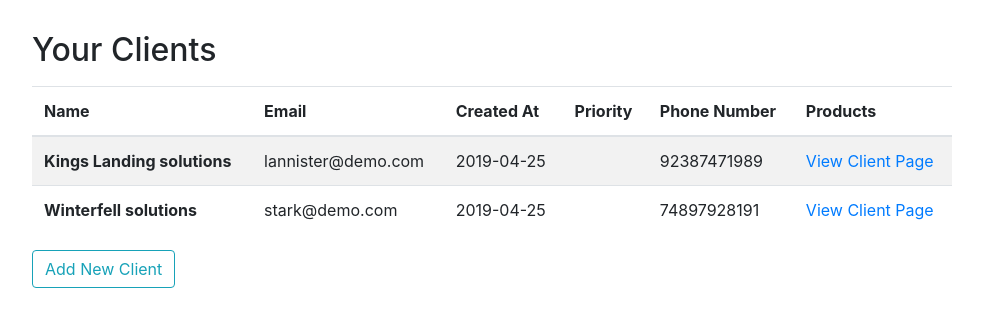
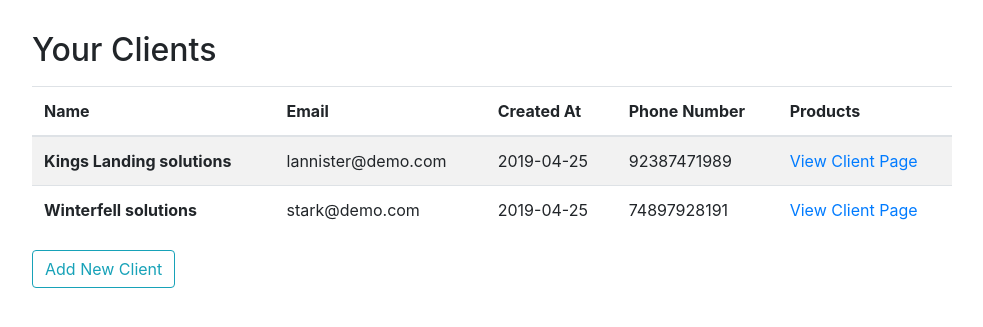
Before and after one commit to RafatAssaf/FeatureLab, a Flask app: page /clients in a window 1280 px wide. Shown: the part 56-383 px from the top of the page, without its empty margins (53-1036 px from the left). Run offline with Flask 2, Linux system fonts and the light colour scheme; a user stored in the database is signed in; data comes from the database, SQL or seed files in the repository; some libraries are stand-ins or nearby versions.

Commit message:
Removed priority column from clients list page

```diff
--- a/feature_lab/templates/clients.html
+++ b/feature_lab/templates/clients.html
@@ -8,7 +8,6 @@
                 <th scope="col">Name</th>
                 <th scope="col">Email</th>
                 <th scope="col">Created At</th>
-                <th scope="col">Priority</th>
                 <th scope="col">Phone Number</th>
                 <th scope="col">Products</th>
             </tr>
@@ -19,7 +18,6 @@
                     <th scope="row">{{client.name}}</th>
                     <td>{{client.email}}</td>
                     <td>{{client.created_at.strftime('%Y-%m-%d')}}</td>
-                    <td>{{client.priority}}</td>
                     <td>{{client.phone_number}}</td>
                     <td><a href="/client/{{client.id}}">View Client Page</a></td>
                 </tr>
```
